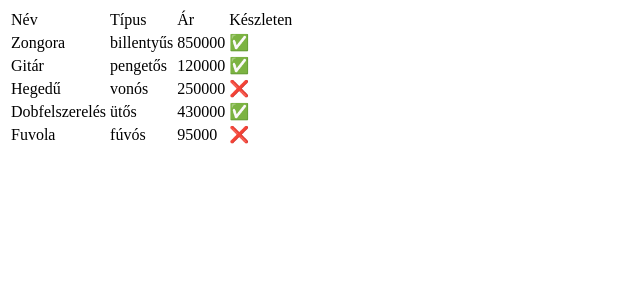
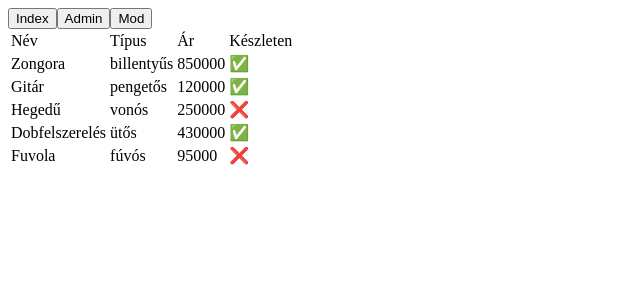
Before and after one commit to tdBate/hangszerekReactMasodikTD, a React (Vite) app: page / in a window 1280 px wide. Shown: the top 300 px of the page, without its empty margins (0-640 px from the left). Built offline with nearby package versions, Linux system fonts and the light colour scheme.

Commit message:
oldalváltás

```diff
--- a/src/App.tsx
+++ b/src/App.tsx
@@ -1,14 +1,25 @@
 import { useState } from 'react'
 import './App.css'
 import { HangszerTabla } from "./components/HangszerTabla"
-import { hangszerek } from "./data"
+import { hangszerek, type OldalTipus } from "./data"
 
 function App() {
     const [data, setData] = useState(hangszerek)
+    const [currentSite, setCurrentSite] = useState<OldalTipus>("index")
 
   return (
     <>
-      <HangszerTabla data={data}></HangszerTabla>
+      <button onClick={()=>setCurrentSite("index")}>Index</button>
+      <button onClick={()=>setCurrentSite("admin")}>Admin</button>
+      <button onClick={()=>setCurrentSite("mod")}>Mod</button>
+
+
+    {
+      currentSite == "index" && (
+        <HangszerTabla data={data}></HangszerTabla>
+      )
+    }
+
     </>
   )
 }
--- a/src/data.ts
+++ b/src/data.ts
@@ -4,6 +4,8 @@ export interface Hangszer {
     ar: number;           // number
     keszleten: boolean;   // boolean
 }
+
+export type OldalTipus = "index" | "mod" | "admin"
 
 export const hangszerek: Hangszer[] = [
     { nev: "Zongora",
```
